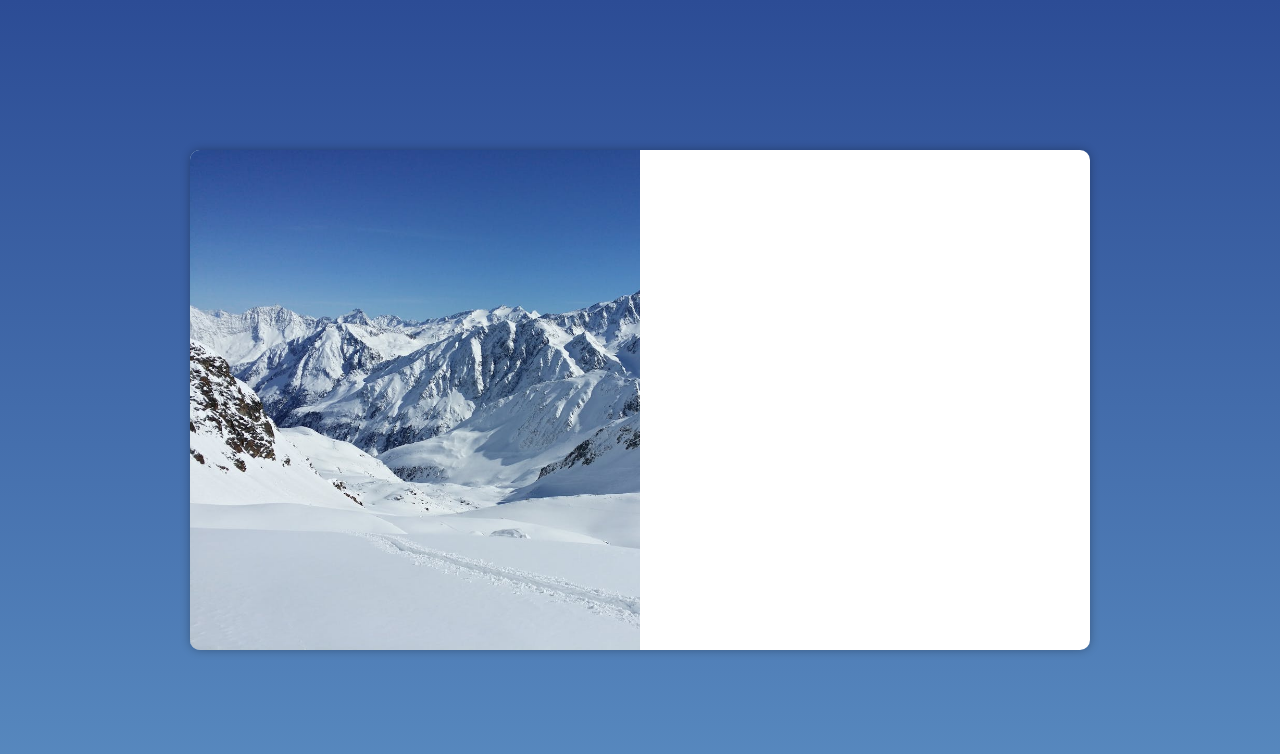
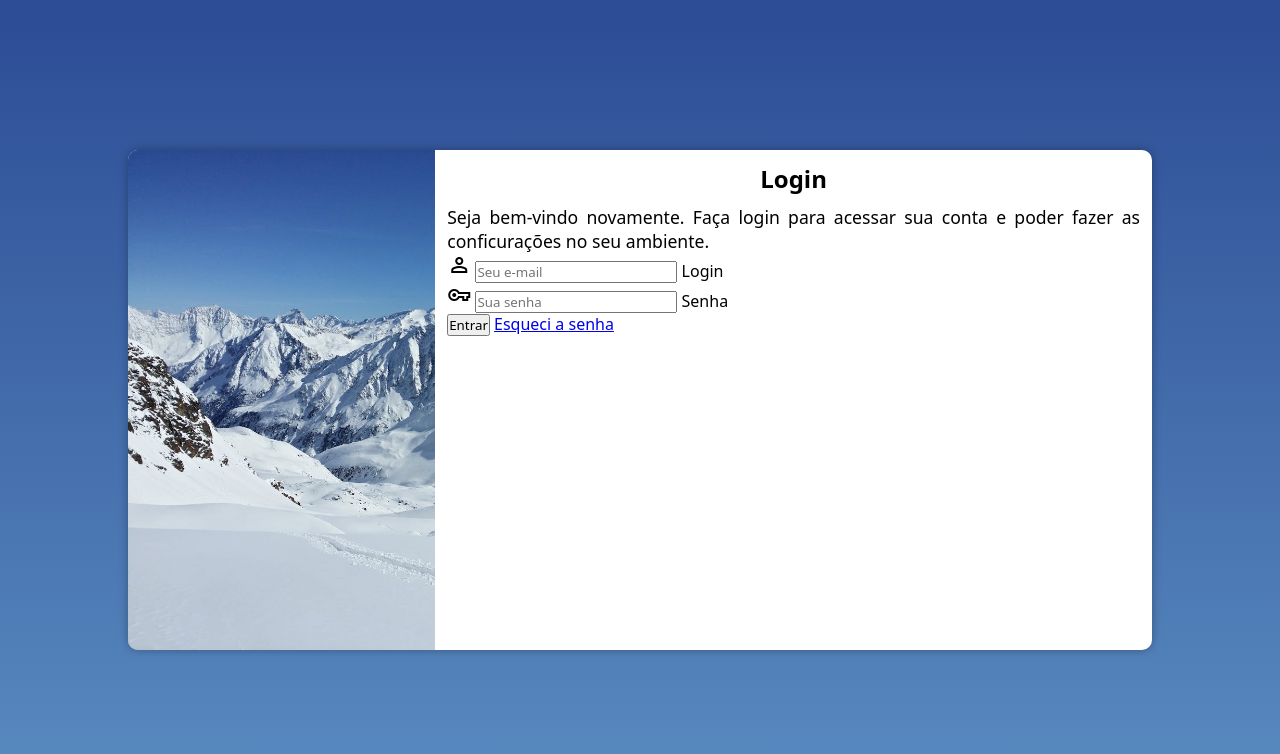
Before and after one commit to RaissaNv/projeto-login, a plain HTML site: page index.html in a window 1280 px wide. Drawn offline with nearby package versions, Linux system fonts and the light colour scheme.

Commit message:
Formulario adicionado

```diff
--- a/estilos/media-queries.css
+++ b/estilos/media-queries.css
@@ -26,9 +26,13 @@ Grandes telas: 1441
         float: right;
         width: 70%;
     }
+
+    div#formulario > p {
+        font-size: 1.1em;
+    }
 }
 
-@media screen and (min-width: 1025px) {
+@media screen and (min-width: 1441px) {
     body {
         background-image: linear-gradient(to bottom, #2C4C95, #598BC0);
     }
@@ -39,12 +43,20 @@ Grandes telas: 1441
 
     section#login > div#imagem {
         float: left;
-        width: 50%;
+        width: 40%;
         height: 100%;
     }
 
     sections#login > div#formulario {
         float: right;
-        width: 50%;
+        width: 60%;
+    }
+
+    div#formulario > h1 {
+        font-size: 2.3em;
+    }
+
+    div#formulario > p {
+        font-size: 1.2em;
     }
 }
--- a/estilos/style.css
+++ b/estilos/style.css
@@ -53,3 +53,13 @@ section#login > div#formulario {
     display: block;
     padding: 12px;
 }
+
+div#formulario > h1 {
+    text-align: center;
+    margin-bottom: 10px;
+}
+
+div#formulario > p {
+    font-size: 0.8em;
+    text-align: justify;
+}
--- a/index.html
+++ b/index.html
@@ -3,6 +3,7 @@
 <head>
     <meta charset="UTF-8">
     <meta name="viewport" content="width=device-width, initial-scale=1.0">
+    <link rel="stylesheet" href="https://fonts.googleapis.com/css2?family=Material+Symbols+Outlined:opsz,wght,FILL,GRAD@24,400,0,0&icon_names=person,vpn_key"/>
     <link rel="stylesheet" href="estilos/style.css">
     <link rel="stylesheet" href="estilos/media-queries.css">
     <title>Login</title>
@@ -16,8 +17,19 @@
             <div id="formulario">
                 <h1>Login</h1>
                 <p>Seja bem-vindo novamente. Faça login para acessar sua conta e poder fazer as conficurações no seu ambiente.</p>
-                <form action="login.php" method="post">
-
+                <form action="login.php" method="post" autocomplete="on">
+                     <div class="campo">
+                        <span class="material-symbols-outlined">person</span>
+                        <input type="email" name="login" id="ilogin" placeholder="Seu e-mail" autocomplete="email" required maxlength="30">
+                        <label for="ilogin">Login</label>
+                     </div>
+                     <div class="campo">
+                        <span class="material-symbols-outlined">vpn_key</span>
+                        <input type="password" name="senha" id="isenha" placeholder="Sua senha" autocomplete="current-password" required minlength="8" maxlength="20">
+                        <label for="isenha">Senha</label>
+                     </div>
+                     <input type="submit" value="Entrar">
+                     <a href="esqueci.html">Esqueci a senha</a>
                 </form>
             </div>
         </section>
```
